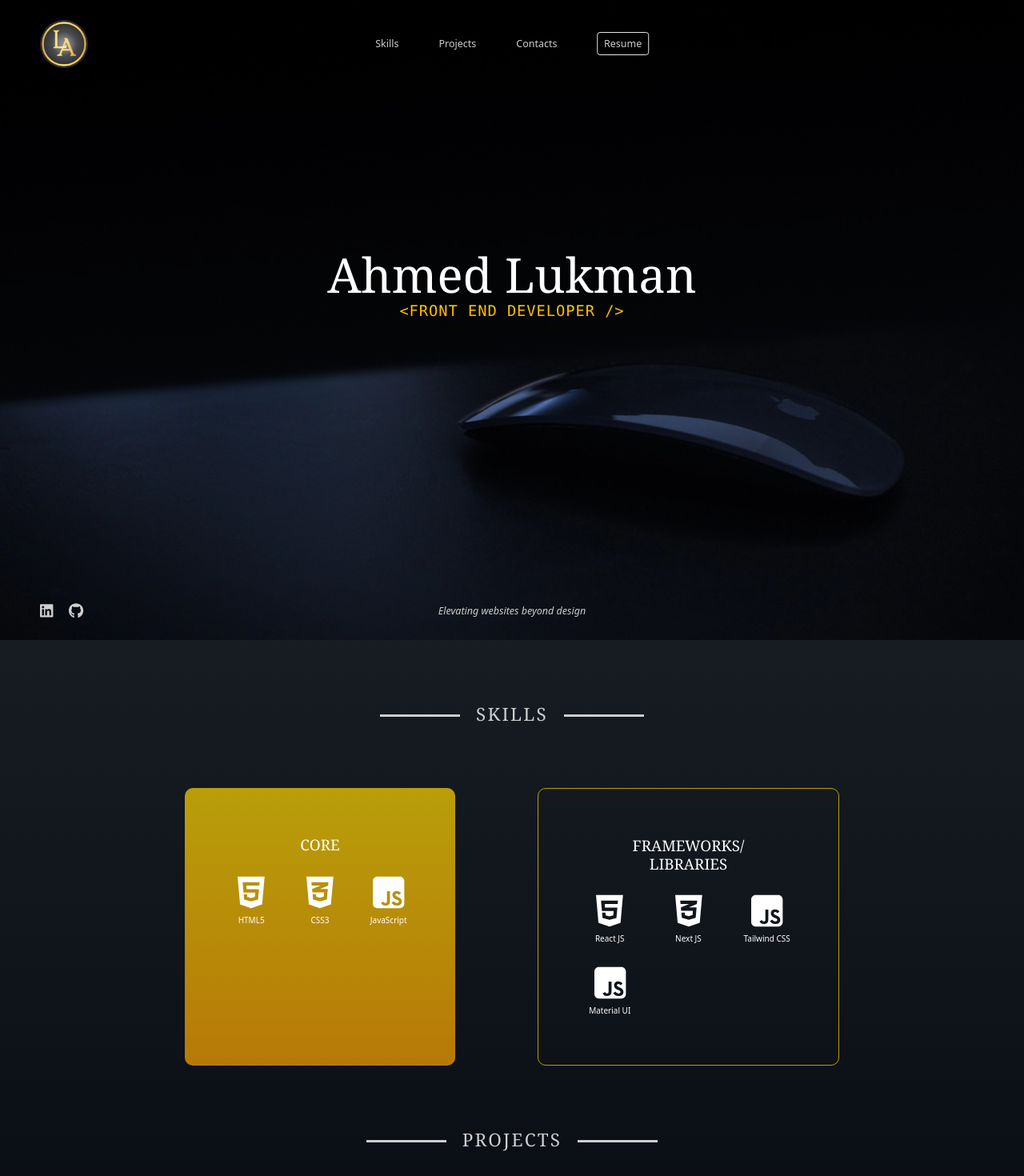
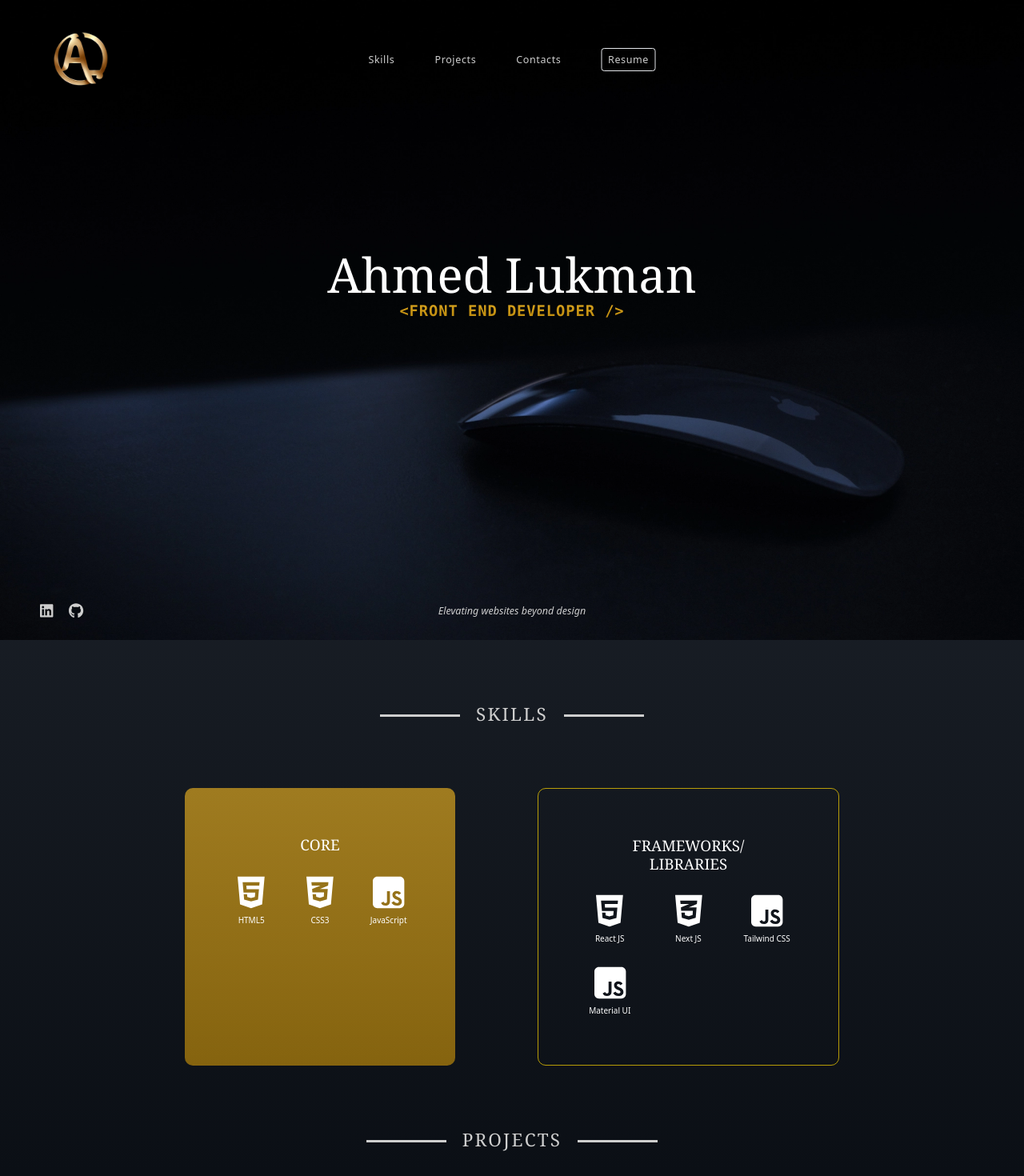
Before and after one commit to ahmedskandar/personal-portfolio, a React (Create React App) app: page / in a window 1280 px wide. Shown: the top 1470 px of the page at 80% size. Built offline with nearby package versions, Linux system fonts and the light colour scheme.

Commit message:
Modified logo and color theme

```diff
--- a/src/components/HeroSection.js
+++ b/src/components/HeroSection.js
@@ -17,8 +17,8 @@ function HeroSection() {
       >
         <header className="relative flex flex-col gap-10 items-center justify-between pt-10 md:flex-row md:relative md:px-20">
           <img
-            src="/assets/images/logo.jpg"
-            className="w-24 h-24 rounded-full"
+            src="/assets/images/MyLogo.jpg"
+            className="w-40 h-40"
             alt="Ahmed Lukman's logo"
           />
           <nav
@@ -26,7 +26,7 @@ function HeroSection() {
             aria-label="Main navigation"
             className="md:absolute md:left-1/2 md:transform md:-translate-x-1/2"
           >
-            <ul className="text-md -trackingwider flex gap-10 md:text-lg md:gap-15 lg:text-xl lg:gap-20">
+            <ul className="text-md tracking-wider flex gap-10 md:text-lg md:gap-15 lg:text-xl lg:gap-20">
               <li>
                 <a href="google.com" aria-label="View Skills">
                   Skills
@@ -56,10 +56,10 @@ function HeroSection() {
         </header>
 
         <div className="text-center w-full absolute left-1/2 top-1/2 transform -translate-x-1/2 -translate-y-[100%]">
-          <h1 className="font-serif text-primary text-5xl mb-2 sm:text-6xl md:text-7xl lg:text-8xl">
+          <h1 className="font-serif text-primaryText text-5xl mb-2 sm:text-6xl md:text-7xl lg:text-8xl">
             Ahmed Lukman
           </h1>
-          <p className="font-mono tracking-wider text-gradient text-lg sm:text-xl md:text-2xl lg:text-3xl">
+          <p className="font-mono font-bold tracking-wider text-gold text-lg sm:text-xl md:text-2xl lg:text-3xl">
             {text}
             {text !== "<FRONT END DEVELOPER />" && (
               <span className="text-yellow-500">
@@ -82,7 +82,7 @@ function HeroSection() {
               </a>
             </span>
           </div>
-          <em className="text-md text-secondary order-1 md:absolute md:left-1/2 md:transform md:-translate-x-1/2 md:text-lg lg:text-xl">
+          <em className="text-md text-secondaryText order-1 md:absolute md:left-1/2 md:transform md:-translate-x-1/2 md:text-lg lg:text-xl">
             Elevating websites beyond design
           </em>
         </footer>
--- a/src/components/ProjectsSection.js
+++ b/src/components/ProjectsSection.js
@@ -3,7 +3,10 @@ import SectionTitle from './SectionTitle'
 
 function ProjectsSection() {
   return (
-    <SectionTitle>PROJECTS</SectionTitle>
+    <section>
+      <SectionTitle>PROJECTS</SectionTitle>
+    </section>
+
   )
 }
 
--- a/src/components/SectionTitle.js
+++ b/src/components/SectionTitle.js
@@ -1,7 +1,7 @@
 function SectionTitle({children}) {
   return (
     <div className="text-center m-20 lg:m-32">
-      <h2 className="text-center mt-10 text-secondary text-2xl font-serif tracking-widest md:text-3xl lg:text-4xl">
+      <h2 className="text-center mt-10 text-secondaryText text-2xl font-serif tracking-widest md:text-3xl lg:text-4xl">
         <span className="line-before-and-after"></span>
         {children}
         <span className="line-before-and-after"></span>
--- a/src/components/SkillContainer.js
+++ b/src/components/SkillContainer.js
@@ -49,7 +49,7 @@ function SkillContainer({ title }) {
     <div
       className={`${
         isCore
-          ? "bg-gradient-light"
+          ? "bg-gold"
           : "border border-[#FFD700] border-opacity-70"
       } text-white px-20 py-16 rounded-2xl md:py-20 lg:p-24`}
     >
--- a/src/index.css
+++ b/src/index.css
@@ -23,21 +23,20 @@ body {
   margin: 0 1rem; /* Adjust the margin as needed to space the line from the text */
 }
 
-.text-gradient {
-  background: linear-gradient(to bottom, #ffd700, #ffa500);
-  background-clip: text;
+.text-gold {
+  background: linear-gradient(
+    to bottom,
+    rgba(218, 165, 32),
+    rgba(184, 134, 11)
+  );  background-clip: text;
   color: transparent;
 }
 
-.bg-gradient {
-  background: linear-gradient(to bottom, #ffd700, #ffa500);
-}
-
-.bg-gradient-light {
+.bg-gold {
   background: linear-gradient(
     to bottom,
-    rgba(255, 215, 0, 0.7),
-    rgba(255, 165, 0, 0.7)
+    rgba(218, 165, 32, 0.7),
+    rgba(184, 134, 11, 0.7)
   );
 }
 
@@ -67,25 +66,17 @@ body {
 
 @layer base {
   li a {
-    @apply text-secondary;
+    @apply text-secondaryText;
   }
   li a:hover {
-    background: linear-gradient(to bottom, #ffd700, #ffa500);
+    @apply text-gold;
     font-weight: bold;
-    background-clip: text;
-    color: transparent;
   }
 
   span a {
-    @apply text-secondary;
+    @apply text-secondaryText;
   }
   span a:hover {
     color: white;
   }
-  /* li {
-      background: linear-gradient(to right, #FFD700, #FFA500);
-      padding: 10px; /* Add padding for spacing */
-  /*  margin-bottom: 5px; /* Adjust margin for spacing between list items */
-  /*border-radius: 5px; /* Add rounded corners for a nicer appearance */
-  /* } */
 }
--- a/tailwind.config.js
+++ b/tailwind.config.js
@@ -1,20 +1,20 @@
 /** @type {import('tailwindcss').Config} */
 module.exports = {
-  content: ["./src/**/*.{js,jsx}","./components/*.{js,jsx}"],
+  content: ["./src/**/*.{js,jsx}", "./components/*.{js,jsx}"],
   theme: {
-      screens: {
-        sm: '480px',
-        md: '768px',
-        lg: '976px',
-        xl: '1440px',
+    screens: {
+      sm: "480px",
+      md: "768px",
+      lg: "976px",
+      xl: "1440px",
+    },
+    extend: {
+      colors: {
+        primaryText: "white",
+        secondaryText: "#CECECE",
       },
-      extend: {
-        colors: {
-          primary: 'white',
-          secondary: '#CECECE'
-        },
-      }
     },
+  },
 
   plugins: [],
 };
```
Also changed, not shown: public/assets/images/MyLogo.jpg (added).
